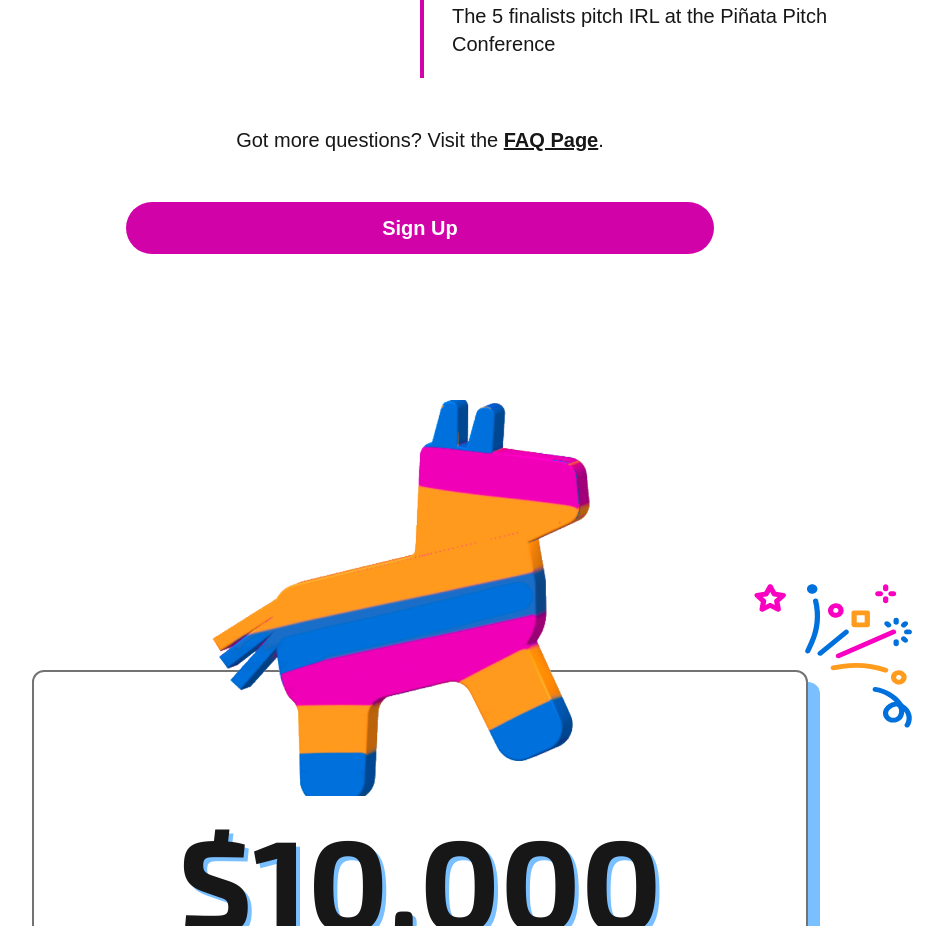
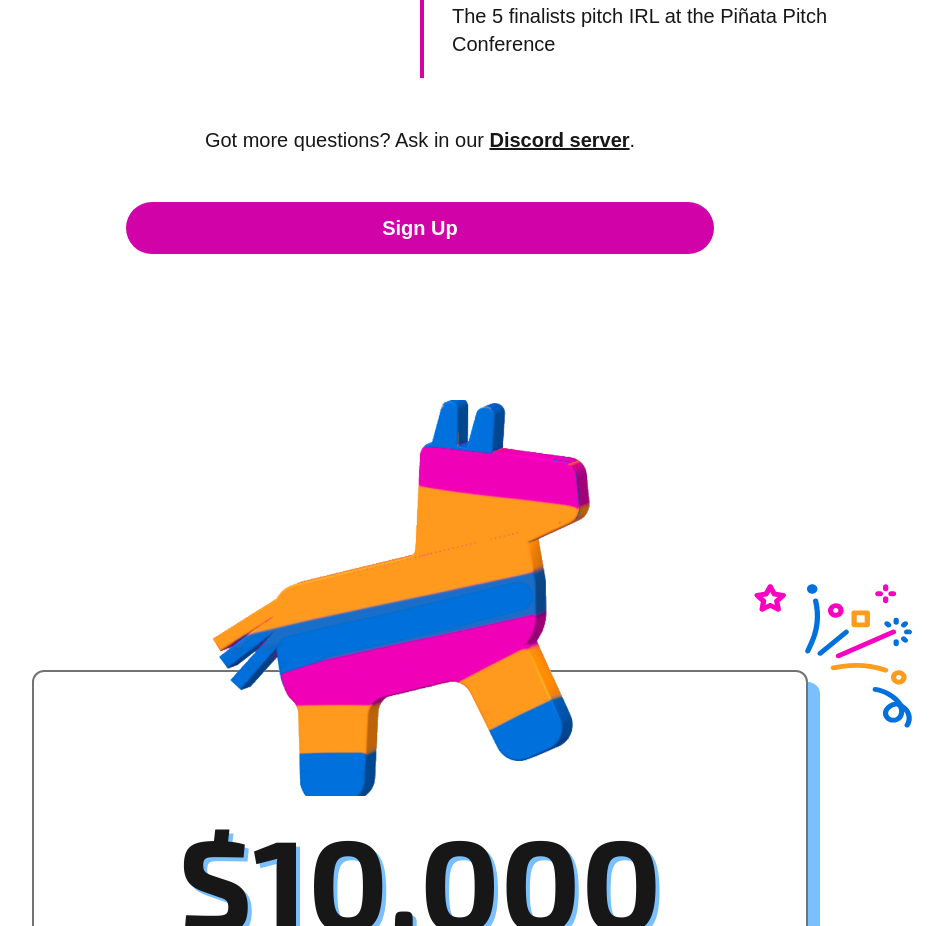
Before and after one commit to billxby/pinatapitch.tech, a Next.js app: page / in a window 1280 px wide. Shown: the part 2205-3131 px from the top of the page, without its empty margins (220-1163 px from the left). Built offline with nearby package versions, Linux system fonts and the light colour scheme.

Commit message:
fix: forgotten copy changes

```diff
--- a/app/components/CompetitionSchedule.tsx
+++ b/app/components/CompetitionSchedule.tsx
@@ -68,9 +68,12 @@ const Schedule: React.FC = () => {
           })}
         </ul>
         <p className="text-center text-xl 3xl:text-3xl">
-          Got more questions? Visit the{" "}
-          <Link href="https://discord.gg/VC7y4D8r" className="font-bold underline">
-            FAQ Page
+          Got more questions? Ask in our{" "}
+          <Link
+            href="https://discord.gg/VC7y4D8r"
+            className="font-bold underline"
+          >
+            Discord server
           </Link>
           .
         </p>
```
